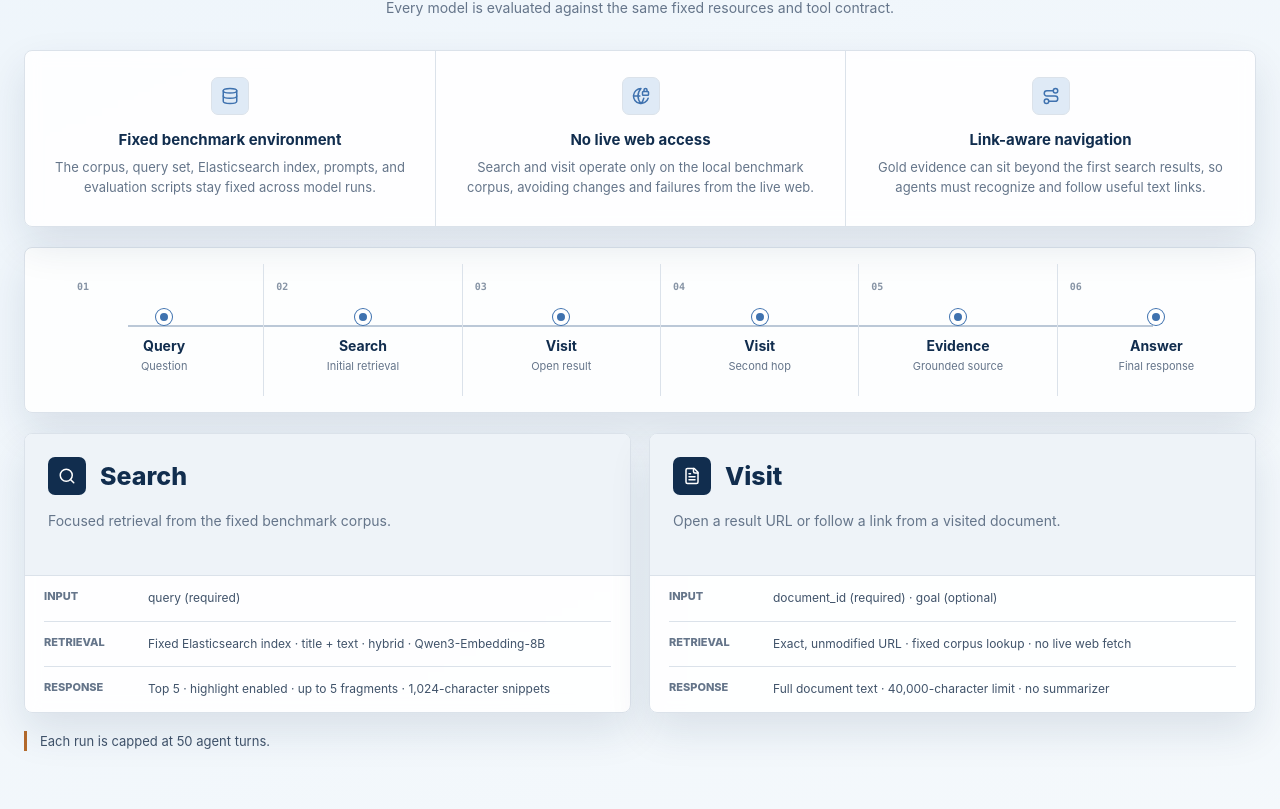
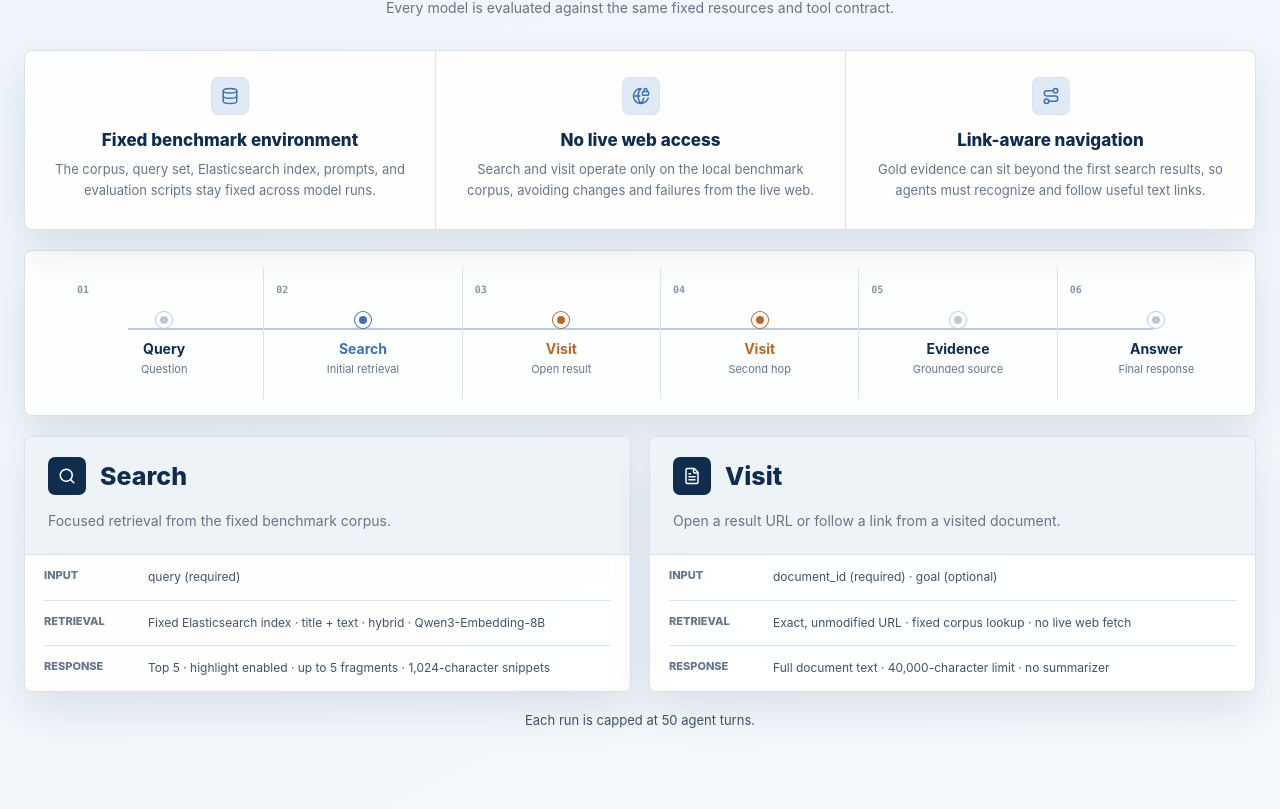
Before and after one commit to ml-stat-Sustech/bcp-link-leaderboard, a React (Vite) app: page / in a window 1280 px wide. Shown: the part 2311-3120 px from the top of the page. Built offline with nearby package versions, Linux system fonts and the light colour scheme.

Commit message:
Polish evaluation workflow details

```diff
--- a/src/EvaluationRules.tsx
+++ b/src/EvaluationRules.tsx
@@ -80,7 +80,16 @@ export function EvaluationRules({ copy }: { copy: Translation }) {
         >
           <ol className="evaluation-flow">
             {copy.rules.flowSteps.map((step, index) => (
-              <li key={`${step.title}-${step.detail}`}>
+              <li
+                key={`${step.title}-${step.detail}`}
+                className={
+                  index === 1
+                    ? "flow-step flow-step-search"
+                    : index === 2 || index === 3
+                      ? "flow-step flow-step-visit"
+                      : "flow-step"
+                }
+              >
                 <span className="flow-index">{String(index + 1).padStart(2, "0")}</span>
                 <span className="flow-node" aria-hidden="true" />
                 <strong>{step.title}</strong>
--- a/src/styles.css
+++ b/src/styles.css
@@ -1432,8 +1432,9 @@ tbody tr:hover .model-column {
 
 .rule-principles h3 {
   color: var(--text);
-  font-size: 15px;
+  font-size: 17px;
   line-height: 1.4;
+  font-weight: 760;
 }
 
 .rule-principles p {
@@ -1502,16 +1503,34 @@ tbody tr:hover .model-column {
   height: 16px;
   flex: 0 0 16px;
   margin: 17px 0 12px;
-  background: var(--primary);
+  background: var(--border-strong);
   border: 4px solid var(--surface);
   border-radius: 50%;
-  box-shadow: 0 0 0 1px var(--primary);
+  box-shadow: 0 0 0 1px var(--border-strong);
 }
 
 .evaluation-flow strong {
   color: var(--text);
   font-size: 14px;
   line-height: 1.3;
+}
+
+.flow-step-search .flow-node {
+  background: var(--primary);
+  box-shadow: 0 0 0 1px var(--primary);
+}
+
+.flow-step-search strong {
+  color: var(--primary);
+}
+
+.flow-step-visit .flow-node {
+  background: var(--accent);
+  box-shadow: 0 0 0 1px var(--accent);
+}
+
+.flow-step-visit strong {
+  color: var(--accent);
 }
 
 .evaluation-flow small {
@@ -1539,8 +1558,8 @@ tbody tr:hover .model-column {
 }
 
 .tool-panel-heading {
-  min-height: 142px;
-  padding: 23px 23px 21px;
+  min-height: 118px;
+  padding: 20px 23px 17px;
   background: color-mix(in srgb, var(--surface-soft) 74%, transparent);
   border-bottom: 1px solid var(--border);
 }
@@ -1614,15 +1633,16 @@ tbody tr:hover .model-column {
 
 .turn-limit,
 .metric-footnote {
-  padding-left: 13px;
+  padding-left: 0;
   color: var(--text-subtle);
-  border-left: 3px solid var(--accent);
+  border-left: 0;
   font-size: 13px;
   line-height: 1.55;
+  text-align: center;
 }
 
 .turn-limit {
-  margin-top: 18px;
+  margin: 18px auto 0;
 }
 
 .metric-guide-groups {
@@ -1709,7 +1729,7 @@ tbody tr:hover .model-column {
 
 .metric-footnote {
   max-width: 920px;
-  margin-top: 20px;
+  margin: 20px auto 0;
 }
 
 .error-main {
@@ -1833,6 +1853,8 @@ tbody tr:hover .model-column {
 .intro-body,
 .table-shell,
 .comparison-workspace,
+.rule-principles,
+.evaluation-flow-scroll,
 .tool-panel {
   transition:
     transform 150ms ease,
@@ -1844,6 +1866,8 @@ tbody tr:hover .model-column {
   .intro-body:hover,
   .table-shell:hover,
   .comparison-workspace:hover,
+  .rule-principles:hover,
+  .evaluation-flow-scroll:hover,
   .tool-panel:hover {
     transform: translateY(2px);
     border-color: color-mix(in srgb, var(--primary) 38%, var(--border-strong));
@@ -2189,7 +2213,7 @@ tbody tr:hover .model-column {
   }
 
   .tool-panel-heading {
-    min-height: 132px;
+    min-height: 0;
     padding: 20px;
   }
 
```
Also changed, not shown: 1 other file (tests, documents, lock files or other folders).
